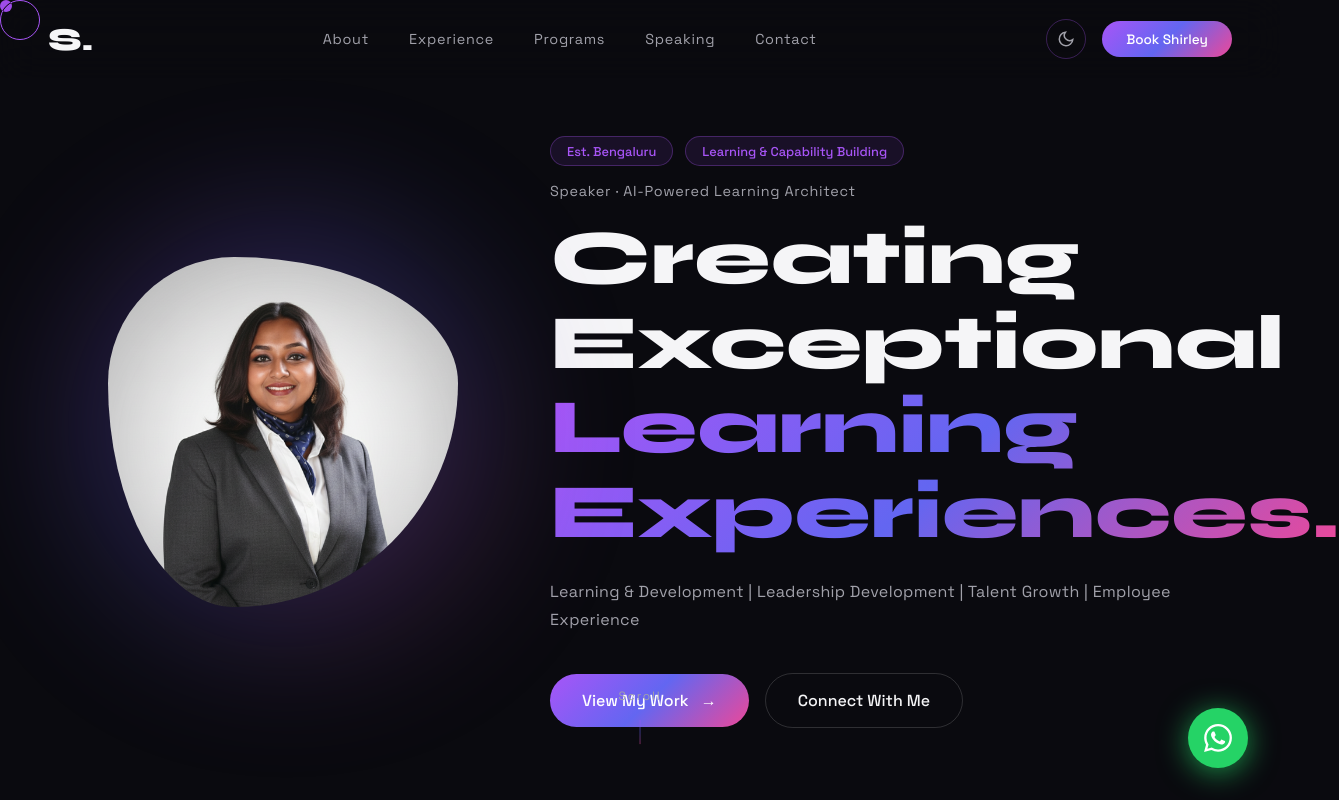
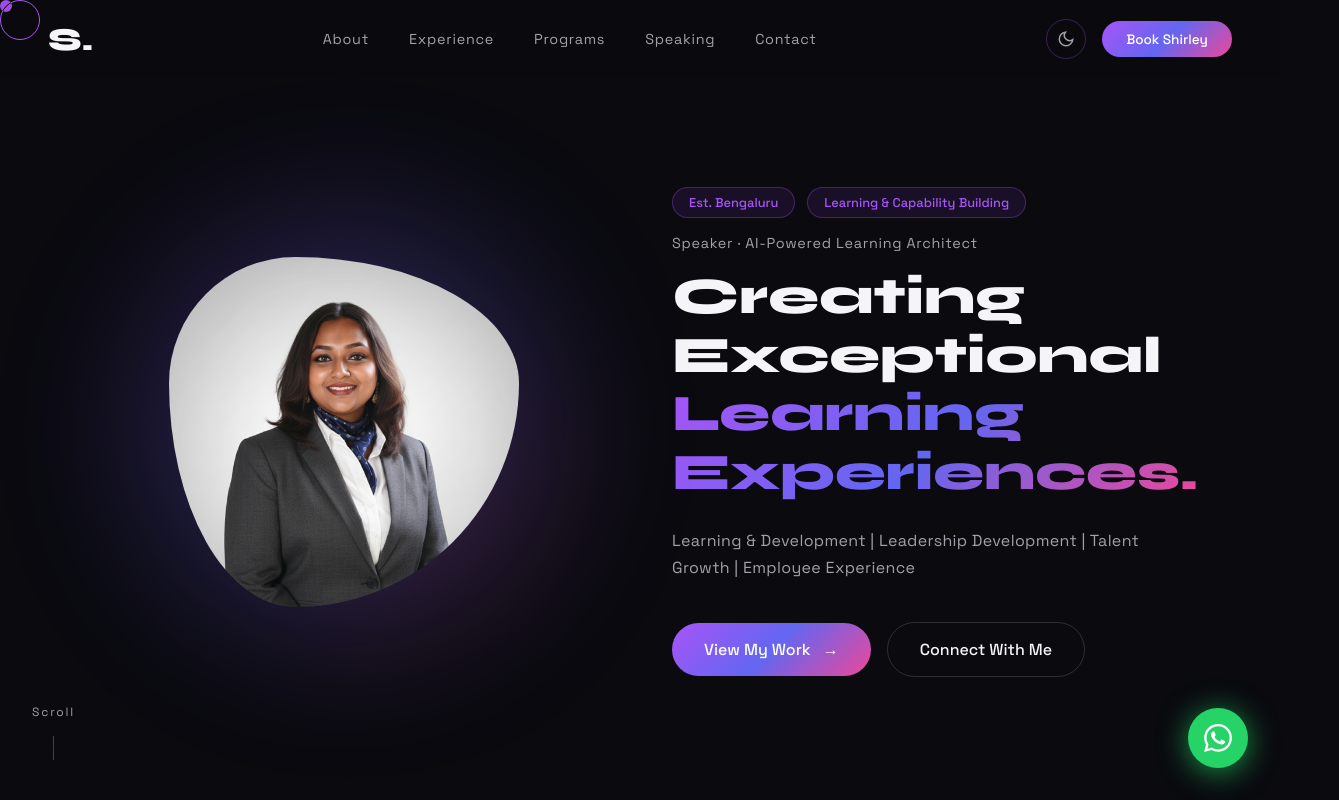
Before and after one commit to shameel98/Shirlry-Portfolio, a plain HTML site: page index.html in a window 1280 px wide. Shown: the top 800 px of the page, 1339 px wide, since content can reach past the window. Drawn offline with nearby package versions, Linux system fonts and the light colour scheme; no server answers.

Commit message:
fix: hero title overflow and scroll indicator overlapping CTA button

```diff
--- a/assets/css/style.css
+++ b/assets/css/style.css
@@ -246,13 +246,15 @@
   position: relative;
   gap: 4rem;
 }
-.hero-content { flex: 1; max-width: 650px; }
+.hero-content { flex: 1; max-width: 580px; min-width: 0; }
 .hero-title {
   font-family: var(--font-display);
-  font-size: clamp(2.8rem, 6vw, 5rem);
+  font-size: clamp(2rem, 4vw, 3.5rem);
   font-weight: 800;
-  line-height: 1.1;
+  line-height: 1.15;
   margin-bottom: 1.5rem;
+  word-break: break-word;
+  overflow-wrap: break-word;
 }
 .hero-title .line { display: block; }
 .hero-title .word { display: inline-block; }
@@ -363,8 +365,8 @@
 
 .hero-scroll {
   position: absolute;
-  bottom: 3rem; left: 50%;
-  transform: translateX(-50%);
+  bottom: 2rem;
+  left: 2rem;
   display: flex;
   flex-direction: column;
   align-items: center;
```
